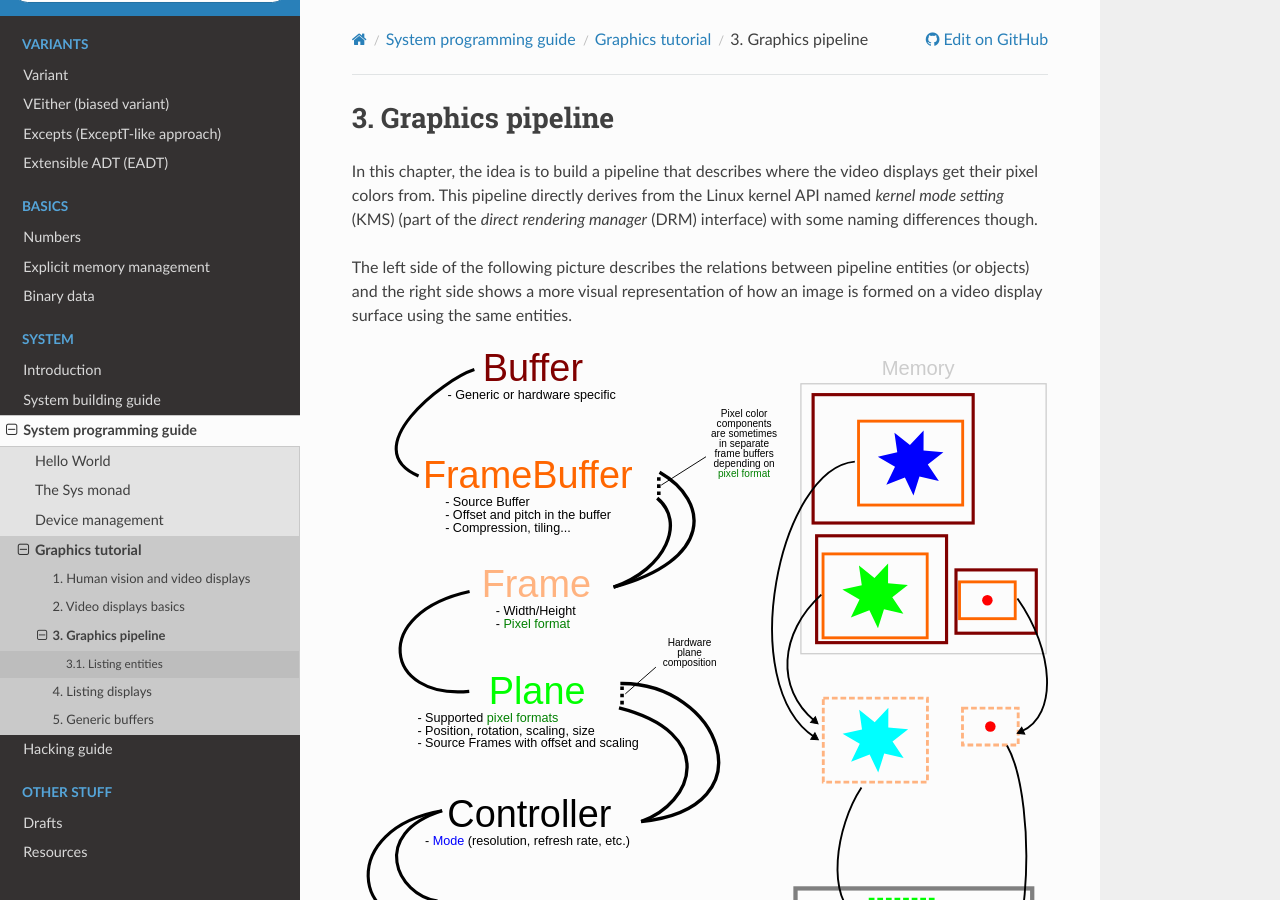
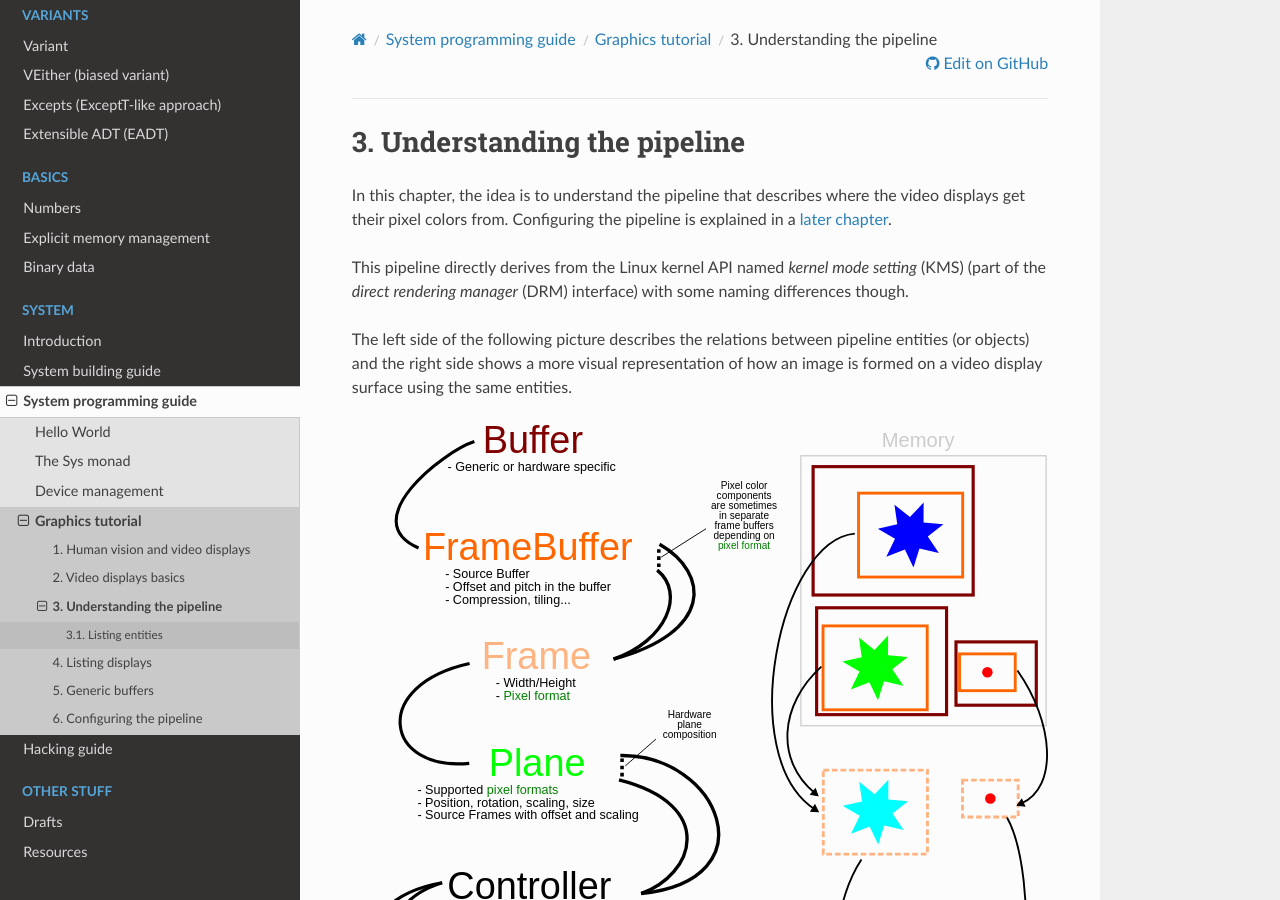
Before and after one commit to haskus/haskus-manual, a Sphinx documentation site: the page built from source/system/programming/graphics/tutorial/graphics_pipeline.rst, in a window 1280 px wide and 900 px high. Built offline with Sphinx 7.4.7 and the Read the Docs theme 2.0.0, drawn with Linux system fonts in a browser that asks for light colours; pages that are not in the unit, such as notebooks, are missing from menus.

Commit message:
Start pipeline config chapter

```diff
--- a/source/system/programming/graphics/tutorial.rst
+++ b/source/system/programming/graphics/tutorial.rst
@@ -13,3 +13,4 @@ This tutorial explains how to use the graphics API to exploit video displays.
    tutorial/graphics_pipeline
    tutorial/listing_displays
    tutorial/generic_buffers
+   tutorial/pipeline_config
--- a/source/system/programming/graphics/tutorial/generic_buffers.rst
+++ b/source/system/programming/graphics/tutorial/generic_buffers.rst
@@ -1,3 +1,5 @@
+.. _graphics_generic_buffers:
+
 ==============================================================================
 Generic buffers
 ==============================================================================
--- a/source/system/programming/graphics/tutorial/graphics_pipeline.rst
+++ b/source/system/programming/graphics/tutorial/graphics_pipeline.rst
@@ -1,13 +1,16 @@
 .. _graphics_pipeline:
 
 ==============================================================================
-Graphics pipeline
+Understanding the pipeline
 ==============================================================================
 
-In this chapter, the idea is to build a pipeline that describes where the video
-displays get their pixel colors from. This pipeline directly derives from the
-Linux kernel API named *kernel mode setting* (KMS) (part of the *direct
-rendering manager* (DRM) interface) with some naming differences though.
+In this chapter, the idea is to understand the pipeline that describes where the
+video displays get their pixel colors from. Configuring the pipeline is
+explained in a :ref:`later chapter <graphics_pipeline_config>`.
+
+This pipeline directly derives from the Linux kernel API named *kernel mode
+setting* (KMS) (part of the *direct rendering manager* (DRM) interface) with
+some naming differences though.
 
 The left side of the following picture describes the relations between pipeline
 entities (or objects) and the right side shows a more visual representation of
--- a/source/system/programming/graphics/tutorial/listing_displays.rst
+++ b/source/system/programming/graphics/tutorial/listing_displays.rst
@@ -1,6 +1,8 @@
-================
+.. _graphics_listing_displays:
+
+==============================================================================
 Listing displays
-================
+==============================================================================
 
 To list the available video displays that are connected to the computer, we just
 have to query the Connector entities and check if there is a video display
```
Also changed, not shown: source/system/programming/graphics/tutorial/pipeline_config.rst (added, +14 -0 lines).
